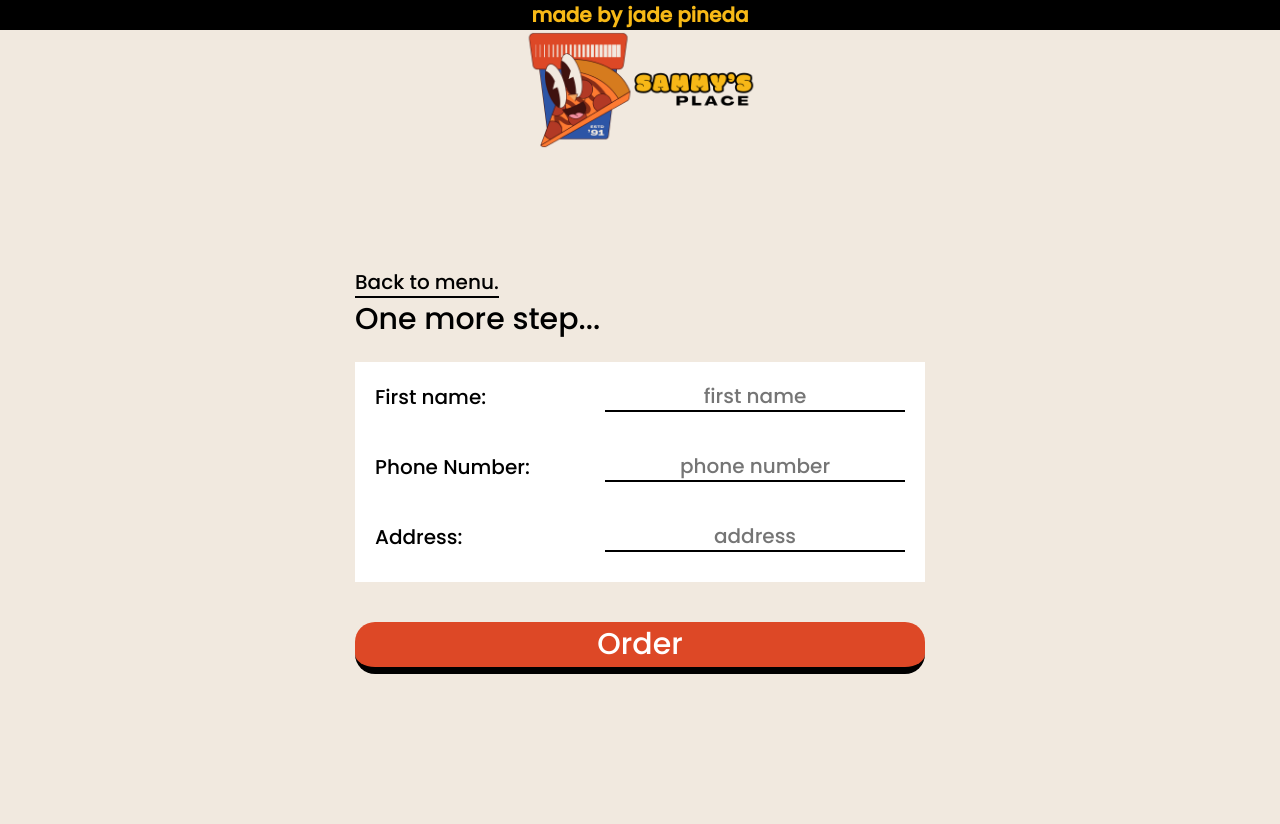
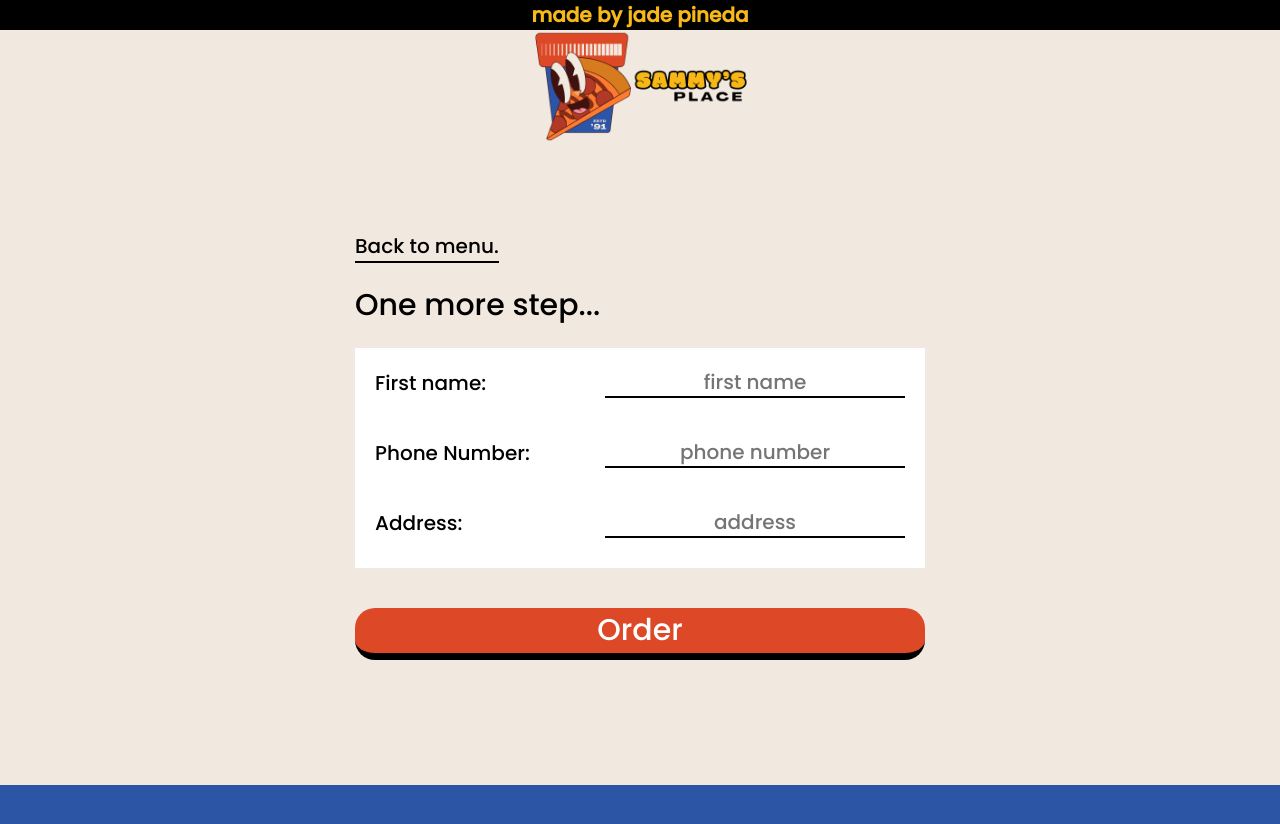
Before and after one commit to jadewapi/react-fullstack-sammys-pizza, a React (Vite) app: page /order in a window 1280 px wide. Shown: the top 824 px of the page. After the commit the page ends 800 px from the top, so only its background shows below. Built offline with nearby package versions, Linux system fonts and the light colour scheme.

Commit message:
fix max height

```diff
--- a/src/features/order id/OrderId.module.css
+++ b/src/features/order id/OrderId.module.css
@@ -2,6 +2,7 @@
   height: 75.5rem;
   background-color: var(--yellow);
   min-width: 442px;
+  max-height: 75.5rem;
 }
 
 .container > div:first-child {
--- a/src/features/order/order.jsx
+++ b/src/features/order/order.jsx
@@ -13,7 +13,7 @@
       </div>
       <div className={styles.container}>
         <div>
-          <Link to={navigate(-1)}>Back to menu.</Link>
+          <p onClick={() => navigate(-1)}>Back to menu.</p>
           <p>One more step...</p>
           <div>
             <div>
--- a/src/features/order/order.module.css
+++ b/src/features/order/order.module.css
@@ -2,6 +2,7 @@
   height: 74.5rem;
   background-color: var(--white);
   min-width: 500px;
+  max-height: 75.5rem;
 }
 
 .orderNew > div:first-child {
@@ -24,7 +25,7 @@
   padding: 0 2rem;
 }
 
-.container > div > a:first-child {
+.container > div > p:first-child {
   font-size: 2rem;
   border-bottom: 2px solid black;
   width: fit-content;
```
Also changed, not shown: src/services/apiRestaurant.js (added, +7 -0 lines).
